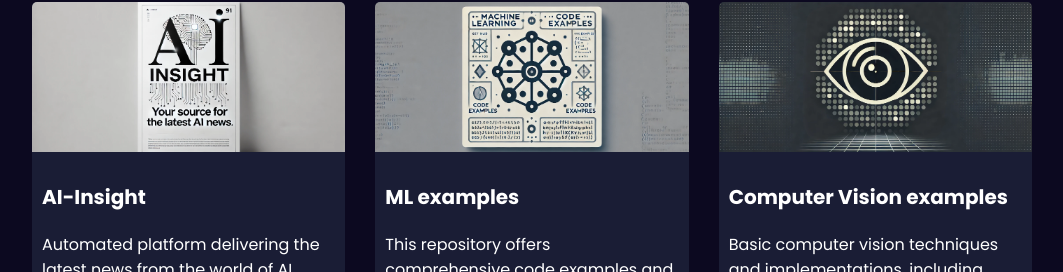
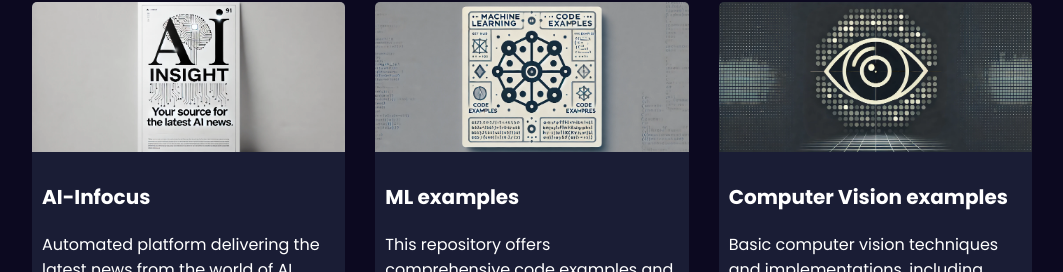
Before and after one commit to HHristov22/hhristov, a React (Vite) app: page / in a window 1280 px wide. Shown: the part 1012-1284 px from the top of the page, without its empty margins (108-1171 px from the left). Built offline with nearby package versions, Linux system fonts and the light colour scheme.

Commit message:
Update Content.jsx

```diff
--- a/src/components/Content.jsx
+++ b/src/components/Content.jsx
@@ -125,9 +125,9 @@ export default function Content() {
         <article>
 
           <Card
-            name="AI-Insight"
+            name="AI-Infocus"
             description="Automated platform delivering the latest news from the world of AI."
-            link="https://ai-insight-ten.vercel.app/"
+            link="https://ai-infocus.vercel.app/"
             image="/images/ai-insight.png"
           />
 
```
